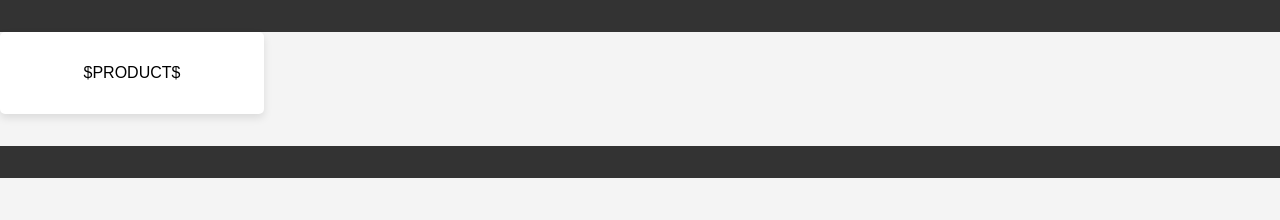
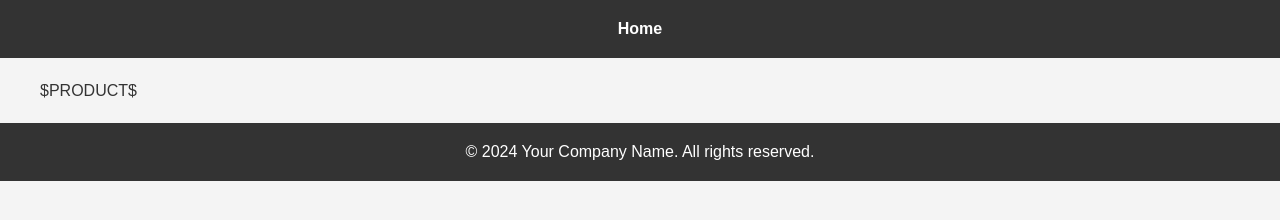
Before and after one commit to iamkrishnaupadhyay/Day11-Project, a website: page Pages/product.html in a window 1280 px wide. Drawn offline with Linux system fonts and the light colour scheme.

Commit message:
Update product.html

```diff
--- a/Pages/product.html
+++ b/Pages/product.html
@@ -5,56 +5,85 @@
     <meta name="viewport" content="width=device-width, initial-scale=1.0">
     <title>Document</title>
     <style>
-        body {
-    font-family: Arial, sans-serif;
+
+body, h1, h2, h3, h4, ul, li, p {
     margin: 0;
     padding: 0;
     box-sizing: border-box;
+}
+
+html, body {
+    height: 100%;
+}
+
+.content {
+    min-height: 100%;
+    display: flex;
+    flex-direction: column;
+}
+
+.content > main {
+    flex: 1;
+}
+
+body {
+    font-family: Arial, sans-serif;
+    line-height: 1.6;
+    color: #333;
     background-color: #f4f4f4;
 }
 
-header, footer {
+.navbar {
     background-color: #333;
-    color: #fff;
-    padding: 1em 0;
-    text-align: center;
+    padding: 1rem 0;
 }
 
-header nav {
+.navbar-list {
+    list-style: none;
     display: flex;
     justify-content: center;
-    align-items: center;
-    gap: 2em;
 }
 
-header nav a {
+.navbar-item {
+    margin: 0 1rem;
+}
+
+.navbar-item a {
     color: #fff;
     text-decoration: none;
-    font-size: 1.1em;
+    font-weight: bold;
 }
 
-header nav input[type="search"] {
-    padding: 0.5em;
-    border-radius: 5px;
-    border: none;
-    font-size: 1em;
+.navbar-item a:hover {
+    text-decoration: underline;
 }
 
-main {
-    display: flex;
-    flex-wrap: wrap;
-    justify-content: center;
-    padding: 2em;
-    gap: 1em;
+.product-grid {
+    display: grid;
+    grid-template-columns: repeat(3, 1fr);
+    gap: 20px;
+    padding: 20px;
+    max-width: 1200px;
+    margin: 0 auto;
 }
 
 .product-card {
     background-color: #fff;
-    border-radius: 5px;
+    border: 1px solid #ddd;
+    border-radius: 8px;
+    overflow: hidden;
     box-shadow: 0 4px 8px rgba(0, 0, 0, 0.1);
-    overflow: hidden;
-    width: 200px;
-    text-align: center;
+    transition: transform 0.2s;
+}
+
+.product-card:hover {
+    transform: translateY(-10px);
+}
+
+.product-card h1 {
+    font-size: 1.5rem;
+    margin: 10px;
+    color: #333;
 }
 
 .product-card img {
@@ -62,33 +91,53 @@ main {
     height: auto;
 }
 
-.product-card h3 {
-    font-size: 1.2em;
-    margin: 0.5em 0;
+.product-card h4 {
+    font-size: 1rem;
+    margin: 10px;
+    color: #555;
 }
 
-.product-card p {
-    font-size: 1em;
-    color: #333;
-    margin: 0.5em 0 1em;
-}
-
-footer {
-    margin-top: 2em;
-    padding: 1em;
+.product-card a {
+    display: block;
+    margin: 10px;
+    padding: 10px;
     background-color: #333;
     color: #fff;
     text-align: center;
+    text-decoration: none;
+    border-radius: 4px;
+}
+
+.product-card a:hover {
+    background-color: #555;
+}
+
+.footer {
+    background-color: #333;
+    color: #fff;
+    text-align: center;
+    padding: 1rem 0;
+    margin-top: auto;
+}
+
+.footer p {
+    margin: 0;
 }
     </style>
 </head>
 <body>
     <header>
-        <nav></nav>
+        <nav class="navbar">
+            <ul class="navbar-list">
+                <li class="navbar-item"><a href="/">Home</a></li>
+            </ul>
+        </nav>
     </header>
-    <main class="product-card">
+    <main class="product-grid">
         $PRODUCT$
     </main>
-    <footer></footer>
+    <footer class="footer">
+        <p>&copy; 2024 Your Company Name. All rights reserved.</p>
+    </footer>
 </body>
 </html>
```
